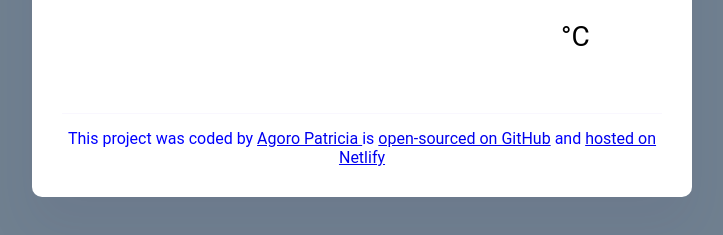
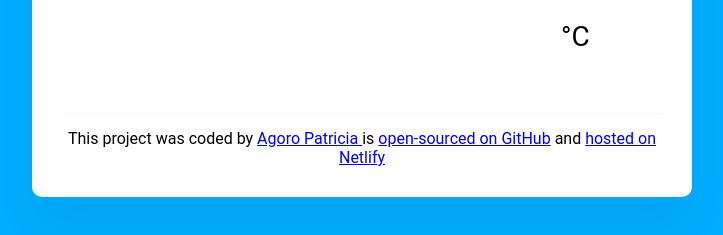
Before and after one commit to Agoro-patra/Forecast, a plain HTML site: page index.html in a window 1280 px wide. Shown: the part 383-618 px from the top of the page, without its empty margins (278-1001 px from the left). Drawn offline with nearby package versions, Linux system fonts and the light colour scheme; no server answers.

Commit message:
updated colors in index.css

```diff
--- a/srcc/index.css
+++ b/srcc/index.css
@@ -1,5 +1,5 @@
 body {
-  background-color: slategray;
+  background-color: rgb(0, 174, 255);
   font-family: "Roboto", sans-serif;
 }
 .weather-app {
@@ -119,5 +119,5 @@ footer {
   text-align: center;
   padding-top: 15px;
 
-  color: blue;
+  color: black;
 }
```
